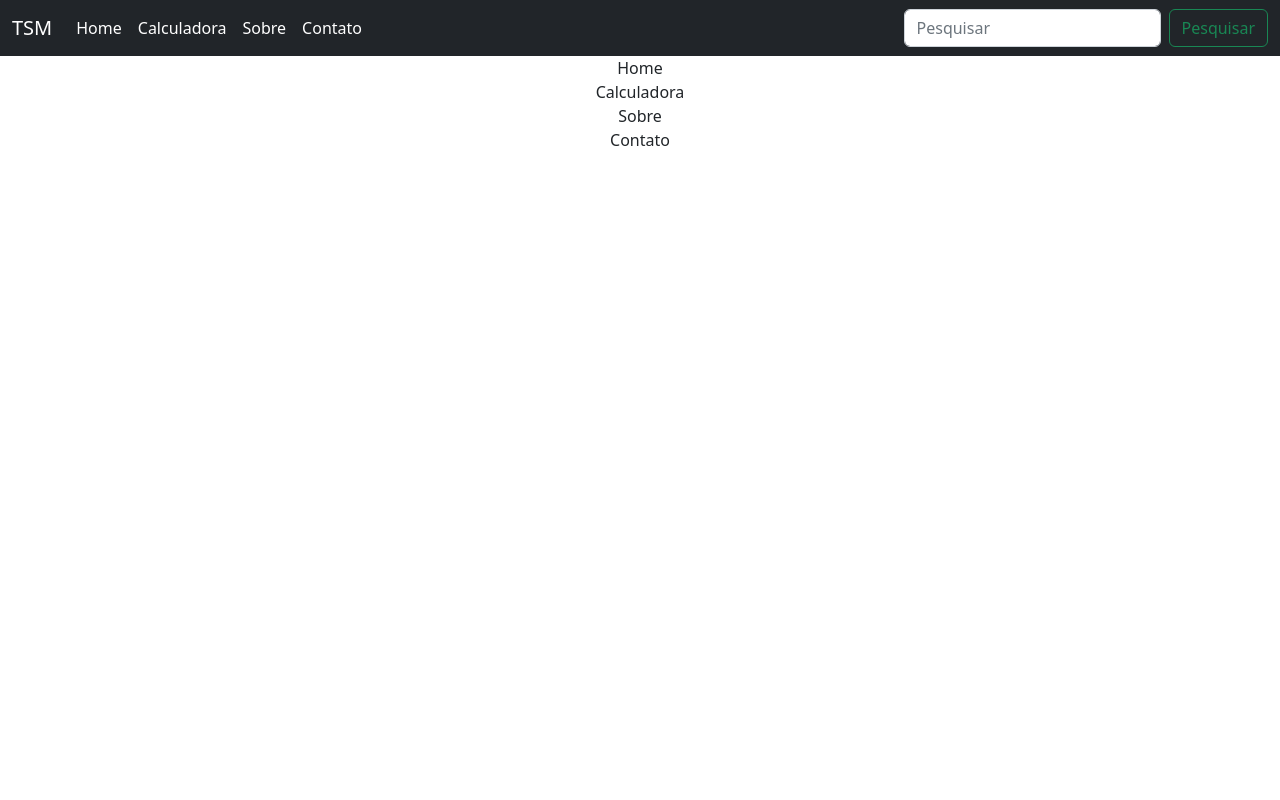
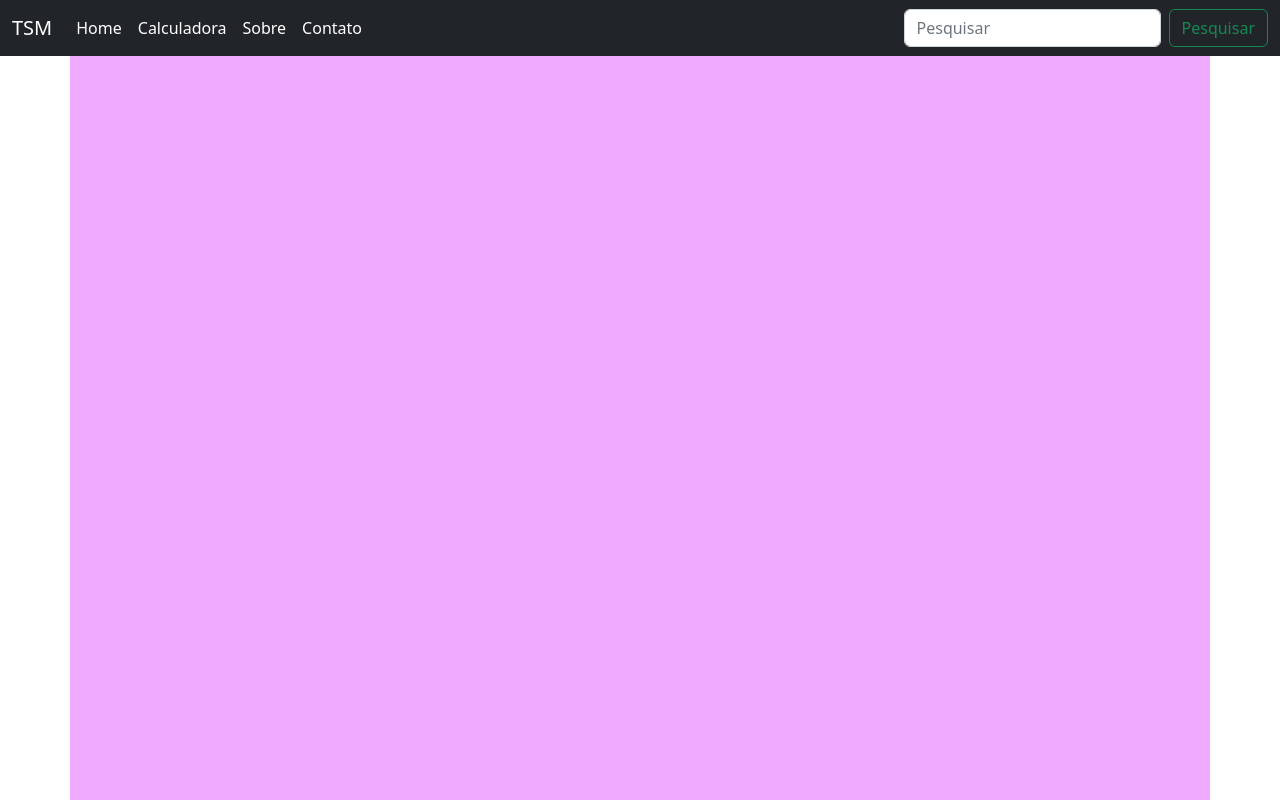
Before and after one commit to Thiagodsm/Average-Down-Calculator, a React (Create React App) app: page / in a window 1280 px wide. Shown: the top 800 px of the page. Built offline with nearby package versions, Linux system fonts and the light colour scheme; no server answers.

Commit message:
create the section for the single page application

```diff
--- a/src/App.css
+++ b/src/App.css
@@ -36,3 +36,20 @@
     transform: rotate(360deg);
   }
 }
+
+#home,
+#about {
+  color: #3b3b3c;
+  background: #eaf;
+}
+
+#home,
+#calculator,
+#about,
+#contact {
+  height: 100vh;
+}
+
+.Nav.Link{
+  color: #FFF;
+}
--- a/src/App.js
+++ b/src/App.js
@@ -28,16 +28,19 @@ class App extends Component{
     return (
       <div className="App">
         <NavScroll>
-          <Container>
+          <Container id='home'>
           Home
           </Container>
-          <Container>
+          <Container id='calculator'>
             Calculadora
+            <Row>
+              <StockCard></StockCard>
+            </Row>
           </Container>
-          <Container>
+          <Container id='about'>
             Sobre
           </Container>
-          <Container>
+          <Container id='contact'>
             Contato
           </Container>
           <Container>
--- a/src/components/NavScroll.js
+++ b/src/components/NavScroll.js
@@ -7,7 +7,7 @@ import Navbar from 'react-bootstrap/Navbar';
 function NavScroll({children}) {
   return (
     <div className='NavScroll'>
-        <Navbar bg="dark" expand="lg">
+        <Navbar bg="dark" expand="lg" fixed='top'>
             <Container fluid>
                 <Navbar.Brand href="#" style={{color: "#FFF"}}>TSM</Navbar.Brand>
                 <Navbar.Toggle aria-controls="navbarScroll" />
@@ -17,10 +17,10 @@ function NavScroll({children}) {
                     style={{ maxHeight: '100px' }}
                     navbarScroll
                 >
-                    <Nav.Link href="#thiago"  style={{color: "#FFF"}}>Home</Nav.Link>
-                    <Nav.Link href="#action2" style={{color: "#FFF"}}>Calculadora</Nav.Link>
-                    <Nav.Link href="#action2" style={{color: "#FFF"}}>Sobre</Nav.Link>
-                    <Nav.Link href="#action2" style={{color: "#FFF"}}>Contato</Nav.Link>
+                    <Nav.Link href="#home"  style={{color: "#FFF"}}>Home</Nav.Link>
+                    <Nav.Link href="#calculator" style={{color: "#FFF"}}>Calculadora</Nav.Link>
+                    <Nav.Link href="#about" style={{color: "#FFF"}}>Sobre</Nav.Link>
+                    <Nav.Link href="#contact" style={{color: "#FFF"}}>Contato</Nav.Link>
                 </Nav>
                 <Form className="d-flex">
                     <Form.Control
```
